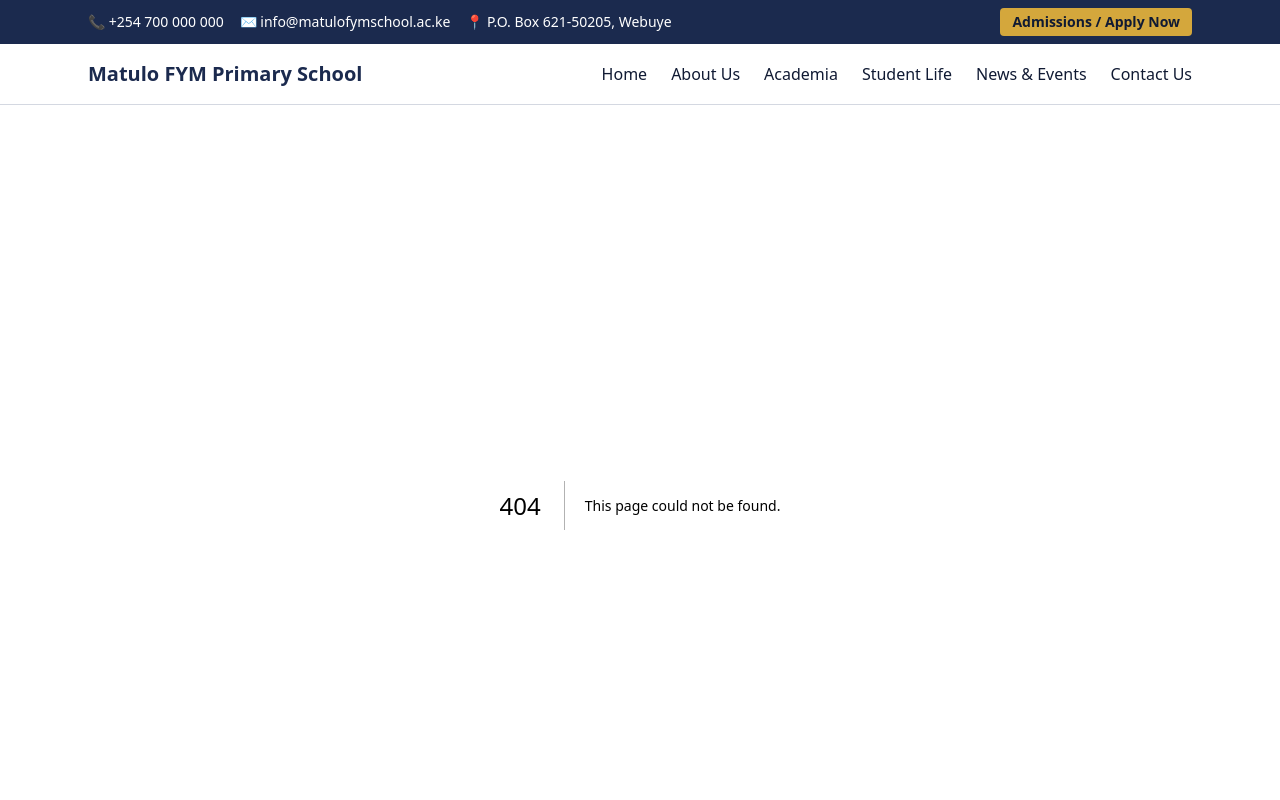
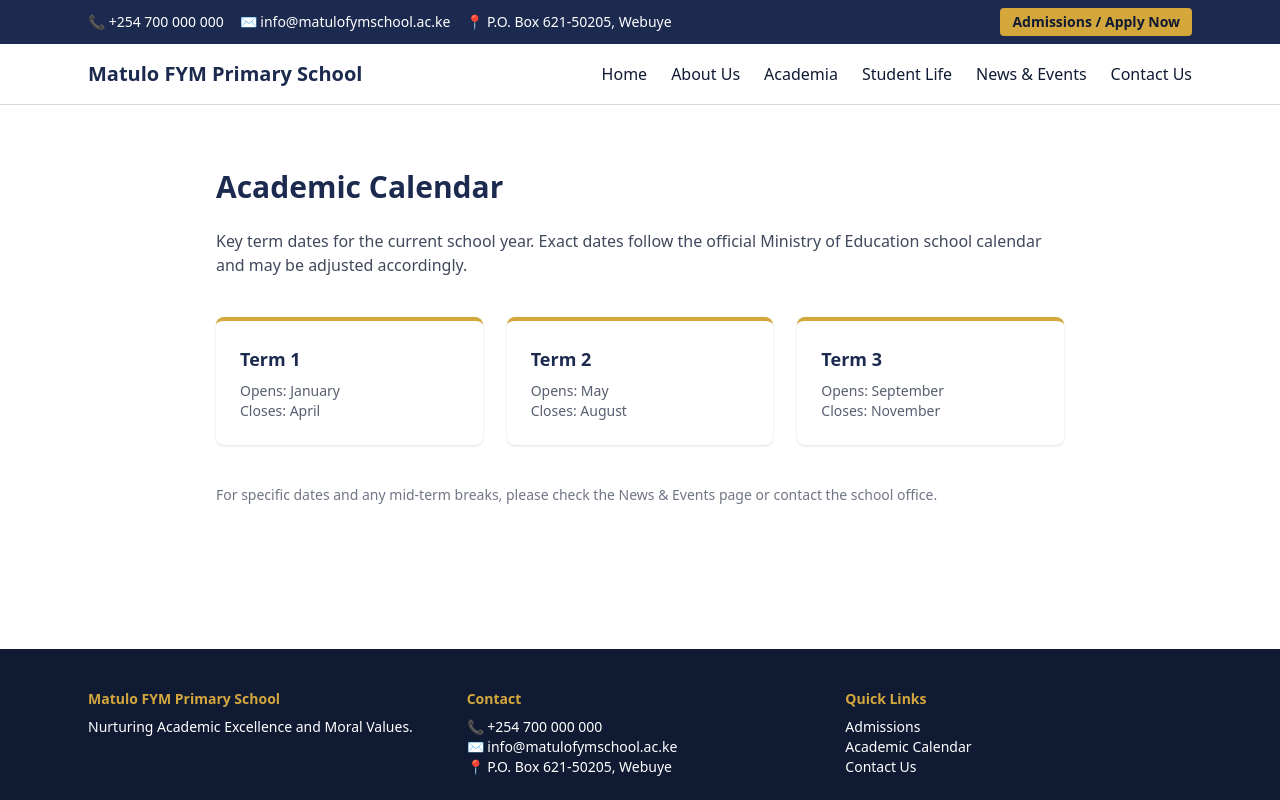
Before and after one commit to Ochoko-Dev/matulo-rc-school, a Next.js app: page /academic-calendar in a window 1280 px wide. Before the commit this address had no page. Shown: the top 800 px of the page. Built offline with nearby package versions, Linux system fonts and the light colour scheme.

Commit message:
Add Open Graph metadata, Academic Calendar page, fix footer links

```diff
--- /dev/null
+++ b/app/academic-calendar/page.tsx
@@ -0,0 +1,38 @@
+export const metadata = {
+  title: "Academic Calendar | Matulo FYM Primary School",
+  description: "Key term dates and academic calendar for Matulo FYM Primary School.",
+};
+
+export default function AcademicCalendar() {
+  const terms = [
+    { term: "Term 1", opens: "January", closes: "April" },
+    { term: "Term 2", opens: "May", closes: "August" },
+    { term: "Term 3", opens: "September", closes: "November" },
+  ];
+
+  return (
+    <main className="max-w-4xl mx-auto px-6 py-16">
+      <h1 className="text-3xl font-bold text-navy mb-6">Academic Calendar</h1>
+      <p className="text-navy-dark/80 mb-10">
+        Key term dates for the current school year. Exact dates follow the
+        official Ministry of Education school calendar and may be adjusted
+        accordingly.
+      </p>
+
+      <div className="grid grid-cols-1 md:grid-cols-3 gap-6">
+        {terms.map((t) => (
+          <div key={t.term} className="bg-white rounded-lg shadow p-6 border-t-4 border-gold">
+            <h2 className="text-lg font-bold text-navy mb-2">{t.term}</h2>
+            <p className="text-sm text-navy-dark/70">Opens: {t.opens}</p>
+            <p className="text-sm text-navy-dark/70">Closes: {t.closes}</p>
+          </div>
+        ))}
+      </div>
+
+      <p className="text-sm text-navy-dark/60 mt-10">
+        For specific dates and any mid-term breaks, please check the News &
+        Events page or contact the school office.
+      </p>
+    </main>
+  );
+}
--- a/app/layout.tsx
+++ b/app/layout.tsx
@@ -10,8 +10,23 @@ const inter = Inter({
 });
 
 export const metadata: Metadata = {
-  title: "Matulo FYM Primary School",
-  description: "Nurturing Academic Excellence and Moral Values.",
+  title: {
+    default: "Matulo FYM Primary School",
+    template: "%s",
+  },
+  description: "Nurturing Academic Excellence and Moral Values. A primary school in Webuye offering CBC education from Early Years through Junior Secondary.",
+  openGraph: {
+    title: "Matulo FYM Primary School",
+    description: "Nurturing Academic Excellence and Moral Values.",
+    siteName: "Matulo FYM Primary School",
+    locale: "en_KE",
+    type: "website",
+  },
+  twitter: {
+    card: "summary",
+    title: "Matulo FYM Primary School",
+    description: "Nurturing Academic Excellence and Moral Values.",
+  },
 };
 
 export default function RootLayout({
--- a/components/Footer.tsx
+++ b/components/Footer.tsx
@@ -1,3 +1,5 @@
+import Link from "next/link";
+
 export default function Footer() {
   return (
     <footer className="bg-navy-dark text-white mt-20">
@@ -14,9 +16,9 @@ export default function Footer() {
         </div>
         <div>
           <h3 className="font-bold text-gold mb-2">Quick Links</h3>
-          <p>Admissions</p>
-          <p>Academic Calendar</p>
-          <p>Contact Us</p>
+          <p><Link href="/admissions" className="hover:text-gold-light">Admissions</Link></p>
+          <p><Link href="/academic-calendar" className="hover:text-gold-light">Academic Calendar</Link></p>
+          <p><Link href="/contact" className="hover:text-gold-light">Contact Us</Link></p>
         </div>
       </div>
       <div className="text-center text-xs text-white/60 py-4 border-t border-white/10">
```
